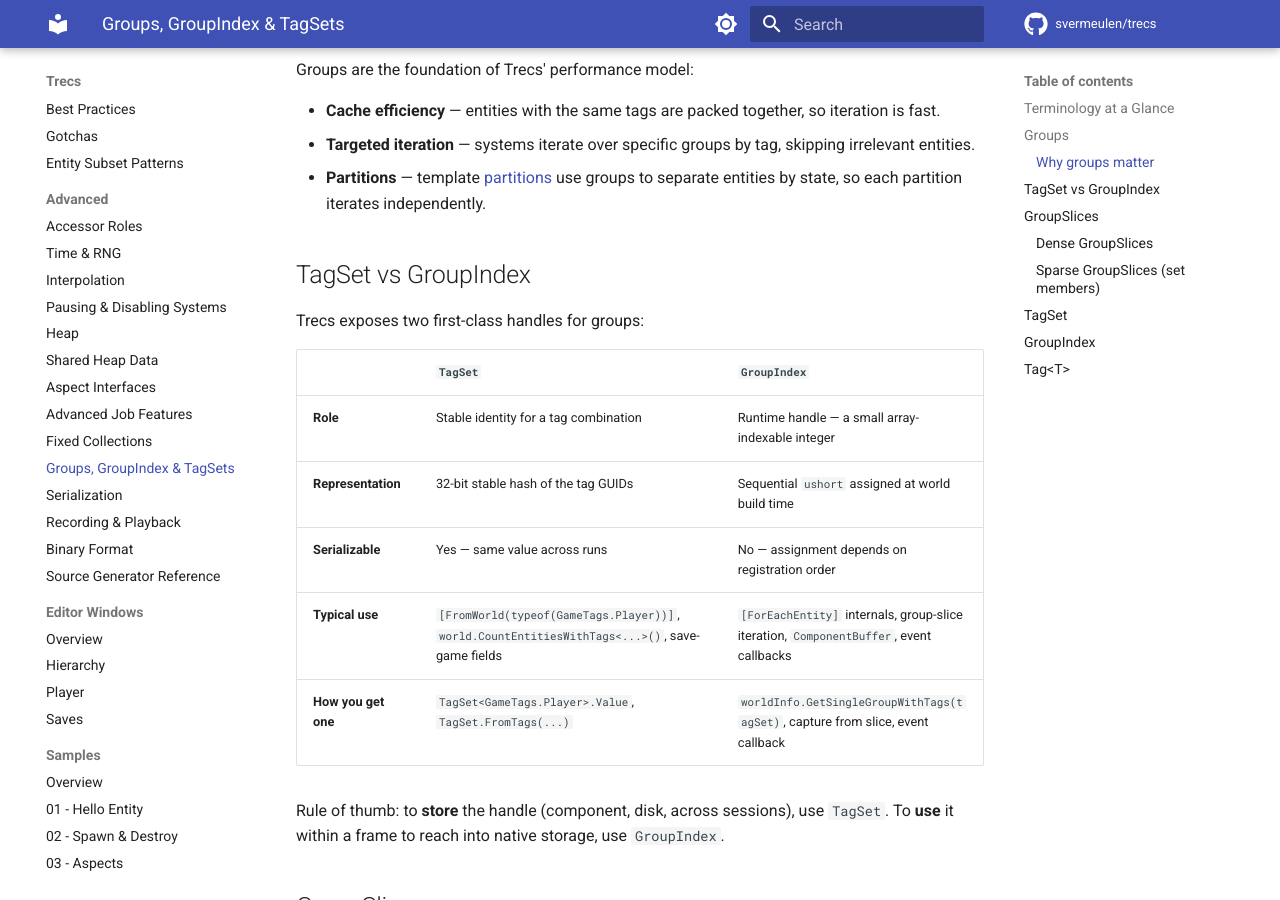
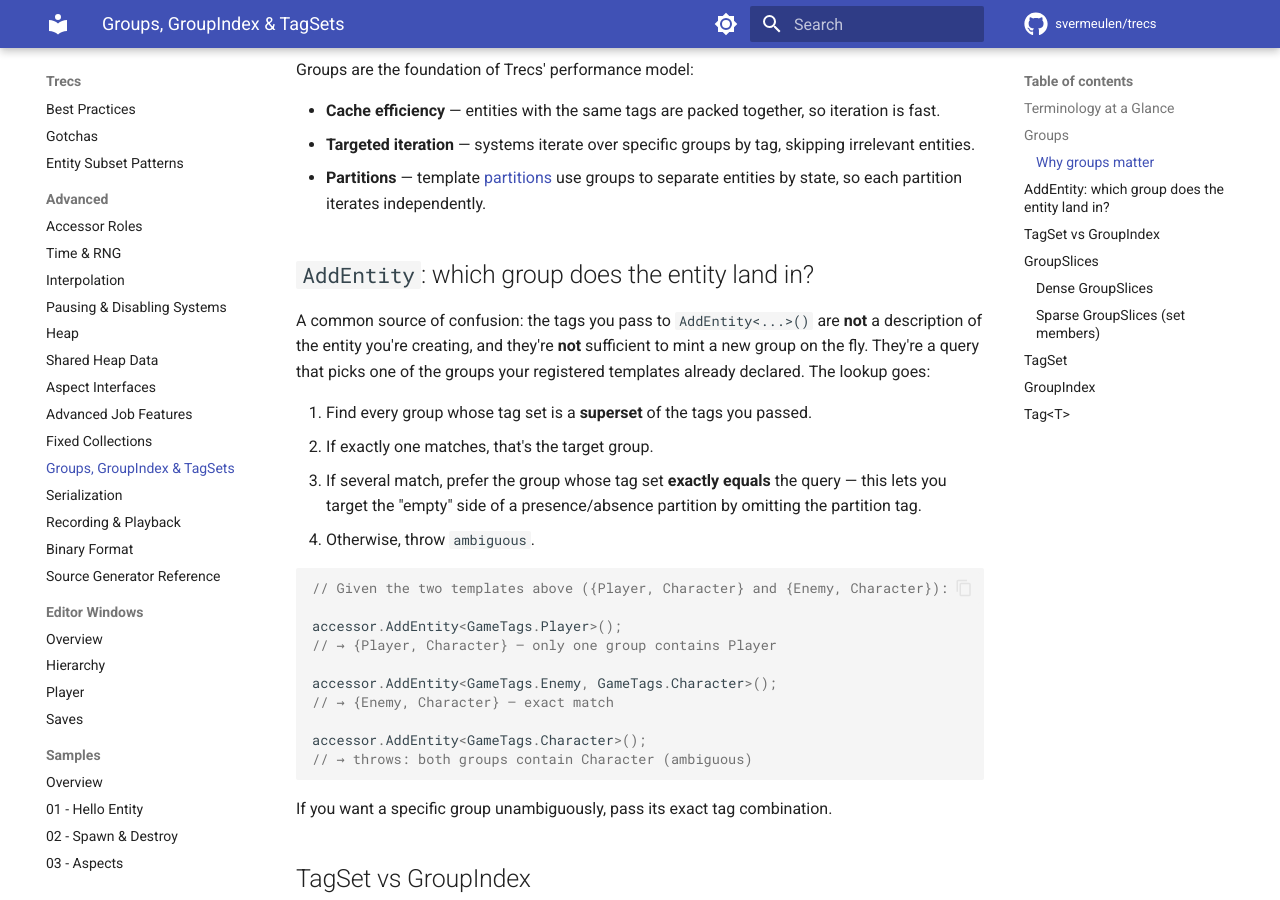
Before and after one commit to svermeulen/trecs, an MkDocs documentation site: the page built from docs/advanced/groups-and-tagsets.md, in a window 1280 px wide and 900 px high, scrolled down 1340 px. Built offline with MkDocs 1.6.1 and Material for MkDocs 9.7.7, drawn with Linux system fonts in a browser that asks for light colours; comment, search, counter and statistics services are not loaded.

Commit message:
Changed groups-and-tagsets.md.

````diff
--- a/docs/advanced/groups-and-tagsets.md
+++ b/docs/advanced/groups-and-tagsets.md
@@ -38,6 +38,30 @@ Groups are the foundation of Trecs' performance model:
 - **Cache efficiency** — entities with the same tags are packed together, so iteration is fast.
 - **Targeted iteration** — systems iterate over specific groups by tag, skipping irrelevant entities.
 - **Partitions** — template [partitions](../core/templates.md#partitions) use groups to separate entities by state, so each partition iterates independently.
+
+## `AddEntity`: which group does the entity land in?
+
+A common source of confusion: the tags you pass to `AddEntity<...>()` are **not** a description of the entity you're creating, and they're **not** sufficient to mint a new group on the fly. They're a query that picks one of the groups your registered templates already declared. The lookup goes:
+
+1. Find every group whose tag set is a **superset** of the tags you passed.
+2. If exactly one matches, that's the target group.
+3. If several match, prefer the group whose tag set **exactly equals** the query — this lets you target the "empty" side of a presence/absence partition by omitting the partition tag.
+4. Otherwise, throw `ambiguous`.
+
+```csharp
+// Given the two templates above ({Player, Character} and {Enemy, Character}):
+
+accessor.AddEntity<GameTags.Player>();
+// → {Player, Character} — only one group contains Player
+
+accessor.AddEntity<GameTags.Enemy, GameTags.Character>();
+// → {Enemy, Character} — exact match
+
+accessor.AddEntity<GameTags.Character>();
+// → throws: both groups contain Character (ambiguous)
+```
+
+If you want a specific group unambiguously, pass its exact tag combination.
 
 ## TagSet vs GroupIndex
 
````
